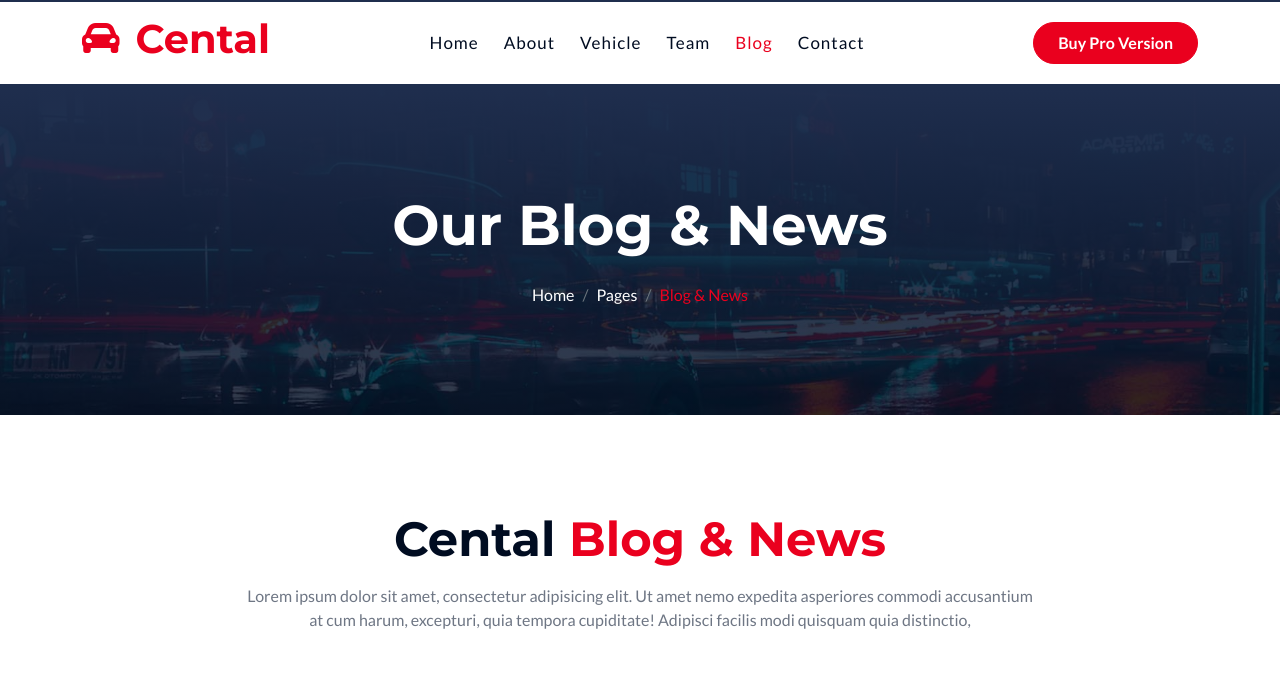
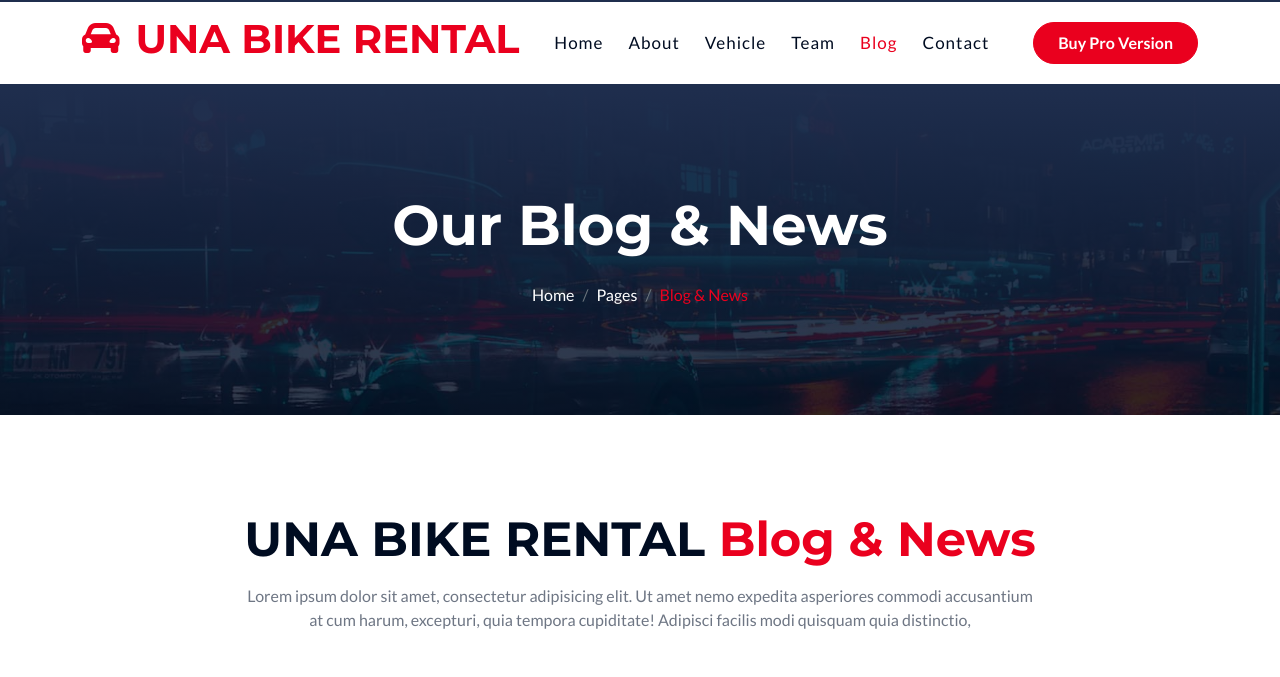
Before and after one commit to naflan222/unabikerent, a plain HTML site: page blog.html in a window 1280 px wide. Shown: the part 43-720 px from the top of the page. Drawn offline with nearby package versions, Linux system fonts and the light colour scheme.

Commit message:
Update rental contact details and correct template navigation/branding

```diff
--- a/blog.html
+++ b/blog.html
@@ -3,7 +3,7 @@
 
     <head>
         <meta charset="utf-8">
-        <title>Cental - Car Rent Website Template</title>
+        <title>UNA BIKE RENTAL - Car Rent Website Template</title>
         <meta content="width=device-width, initial-scale=1.0" name="viewport">
         <meta content="" name="keywords">
         <meta content="" name="description">
@@ -68,7 +68,7 @@
             <div class="container">
                 <nav class="navbar navbar-expand-lg navbar-light">
                     <a href="" class="navbar-brand p-0">
-                        <h1 class="display-6 text-primary"><i class="fas fa-car-alt me-3"></i></i>Cental</h1>
+                        <h1 class="display-6 text-primary"><i class="fas fa-car-alt me-3"></i></i>UNA BIKE RENTAL</h1>
                         <!-- <img src="img/logo.png" alt="Logo"> -->
                     </a>
                     <button class="navbar-toggler" type="button" data-bs-toggle="collapse" data-bs-target="#navbarCollapse">
@@ -107,7 +107,7 @@
         <div class="container-fluid blog py-5">
             <div class="container">
                 <div class="text-center mx-auto pb-5 wow fadeInUp" data-wow-delay="0.1s" style="max-width: 800px;">
-                    <h1 class="display-5 text-capitalize mb-3">Cental<span class="text-primary"> Blog & News</span></h1>
+                    <h1 class="display-5 text-capitalize mb-3">UNA BIKE RENTAL<span class="text-primary"> Blog & News</span></h1>
                     <p class="mb-0">Lorem ipsum dolor sit amet, consectetur adipisicing elit. Ut amet nemo expedita asperiores commodi accusantium at cum harum, excepturi, quia tempora cupiditate! Adipisci facilis modi quisquam quia distinctio,
                     </p>
                 </div>
```
